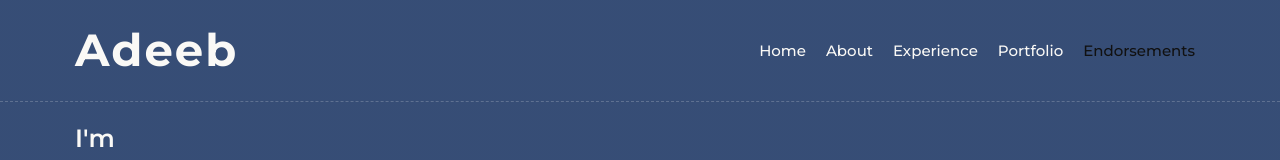
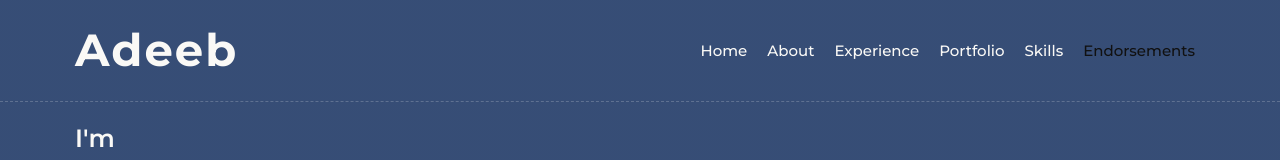
Before and after one commit to AQJED/Portfolio, a plain HTML site: page index.html in a window 1280 px wide. Shown: the top 160 px of the page. Drawn offline with nearby package versions, Linux system fonts and the light colour scheme.

Commit message:
Update index.html Skills NAV bar added

```diff
--- a/index.html
+++ b/index.html
@@ -61,6 +61,7 @@
             <!-- Service link removed -->
             <a href="#experience" class="nav-item nav-link">Experience</a>
             <a href="#portfolio" class="nav-item nav-link">Portfolio</a>
+            <a href="#skills" class="nav-item nav-link">Skills</a>
             <!-- Contact link removed -->
             <a href="#endorsements" class="nav-item nav-link">Endorsements</a>
           </div>
```
